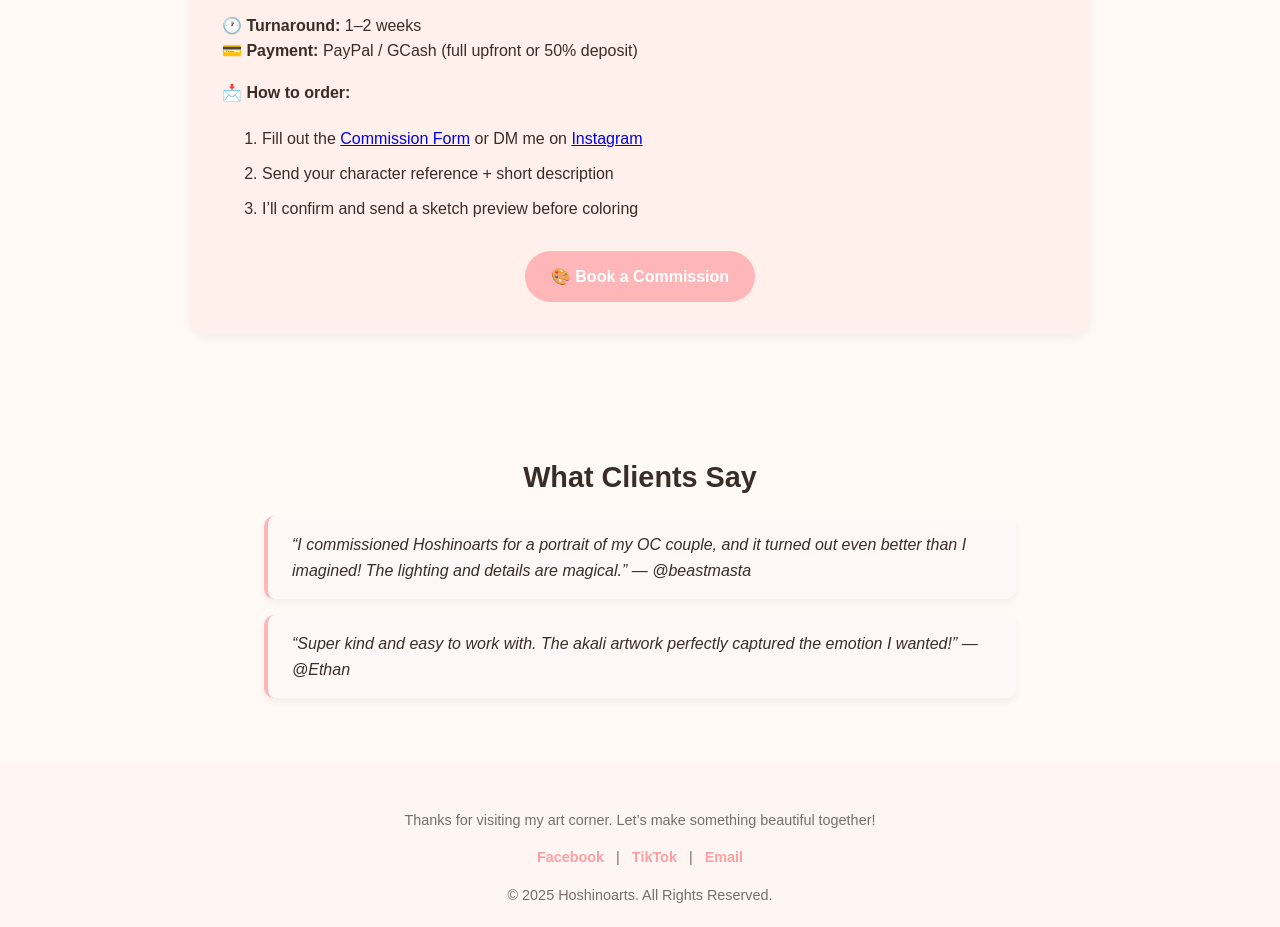
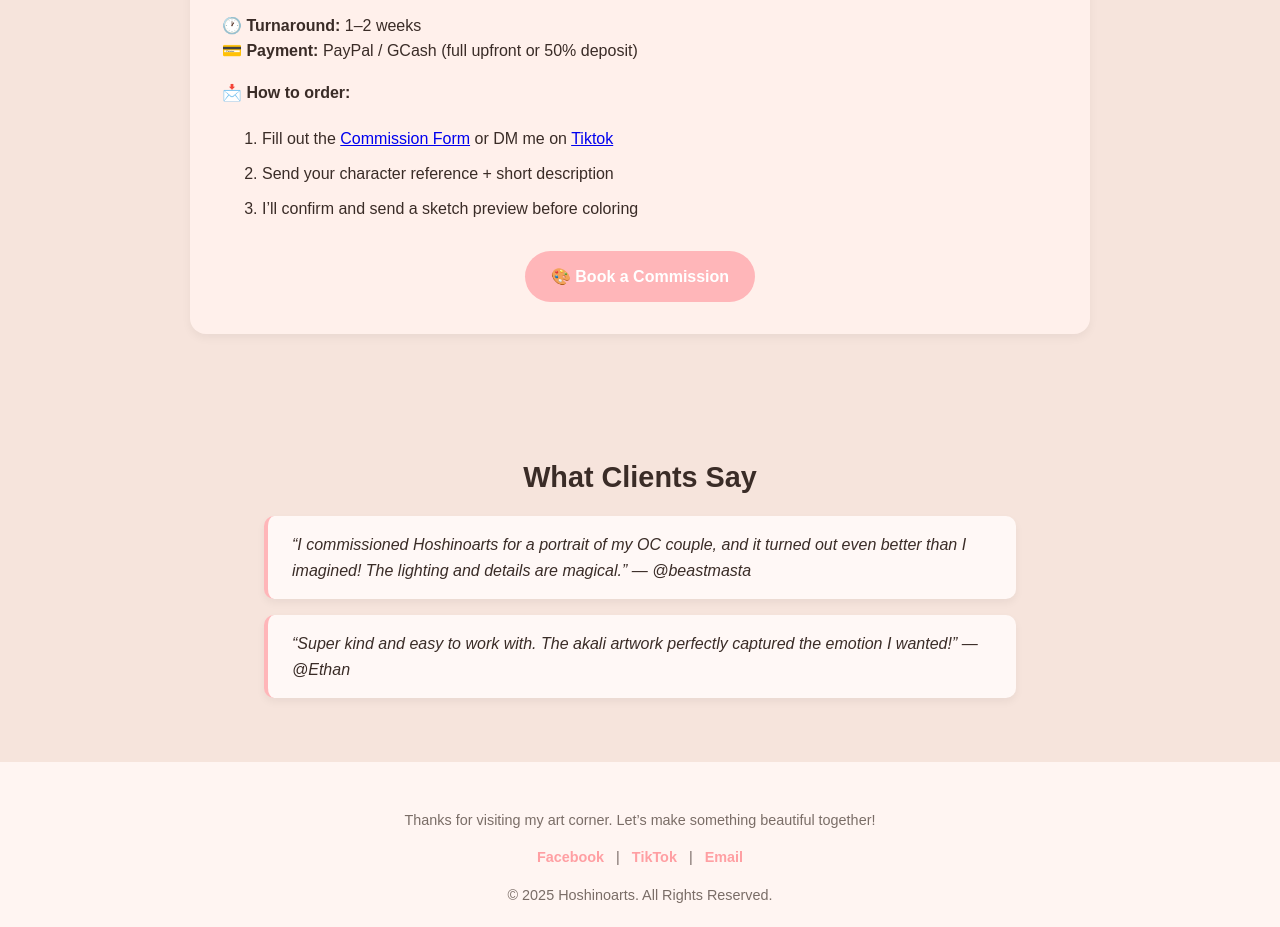
Before and after one commit to hoshinoarts/hoshinoarts, a plain HTML site: page index.html in a window 1280 px wide. Shown: the part 2129-3056 px from the top of the page. Drawn offline with Linux system fonts and the light colour scheme.

Commit message:
index.html

```diff
--- a/index.html
+++ b/index.html
@@ -8,7 +8,7 @@
     /* 🌸 Cozy Anime Art Landing Page with Animations 🌸 */
     body {
       font-family: 'Poppins', sans-serif;
-      background-color: #fffaf6;
+      background-color: #F6E4DC;
       color: #3a2c27;
       margin: 0;
       padding: 0;
@@ -242,7 +242,7 @@
 
       <p><strong>📩 How to order:</strong></p>
       <ol>
-        <li>Fill out the <a href="#">Commission Form</a> or DM me on <a href="#">Instagram</a></li>
+        <li>Fill out the <a href="#">Commission Form</a> or DM me on <a href="https://www.tiktok.com/@hoshinodarc">Tiktok</a></li>
         <li>Send your character reference + short description</li>
         <li>I’ll confirm and send a sketch preview before coloring</li>
       </ol>
```
